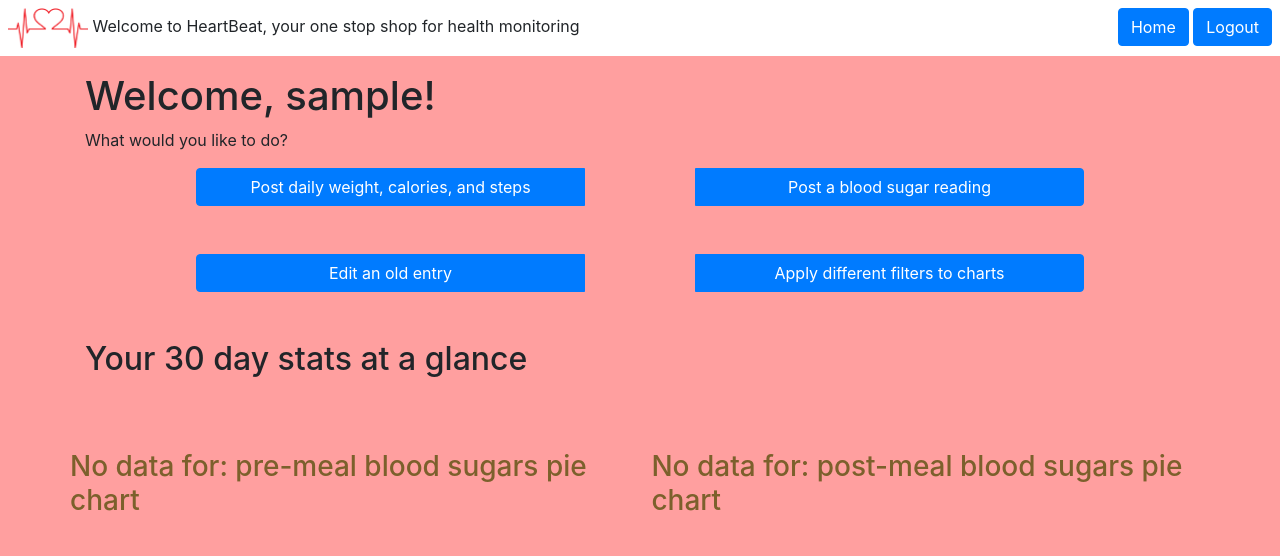
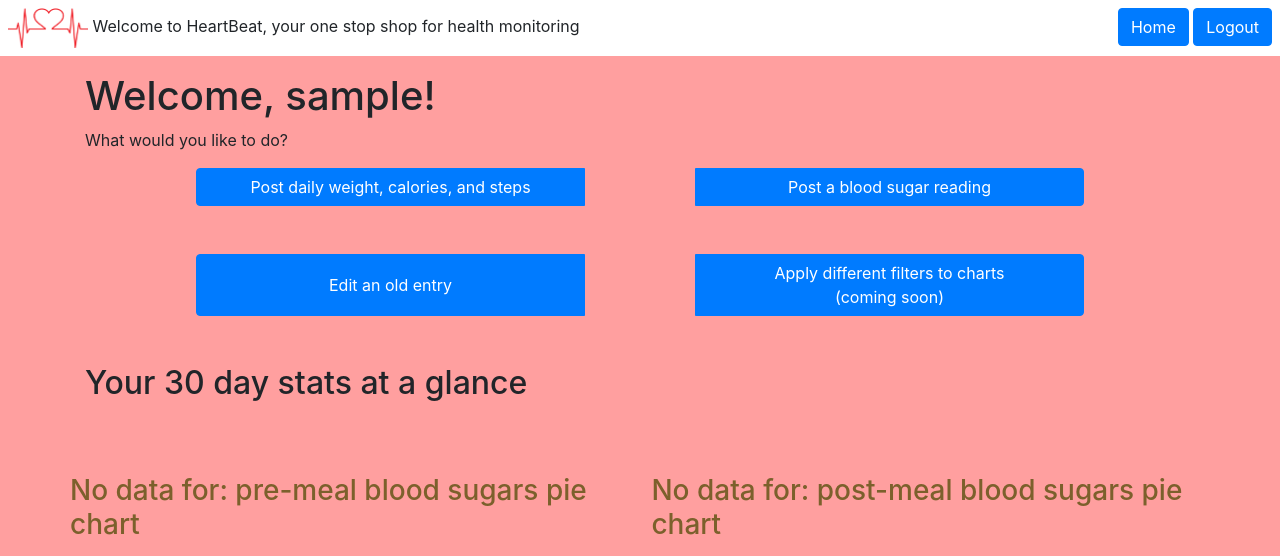
Before and after one commit to dleonard203/HeartBeat, a Flask app: page /welcome in a window 1280 px wide. Shown: the top 556 px of the page. Run offline with Flask 2, Linux system fonts and the light colour scheme; the visitor is signed in with stand-in values (Sample User, id 1); data that the repository does not hold is empty; parts of the project's set-up code (start-up, migrations or seed data) failed here and were passed over; some libraries are stand-ins or nearby versions.

Commit message:
Update button for TBR feature

```diff
--- a/templates/welcome.jinja2
+++ b/templates/welcome.jinja2
@@ -17,7 +17,7 @@
         </div>
         <div class="d-flex justify-content-center btn-group" id="edit-btn">
             <button class="btn btn-primary" name="submit_button" value="edit_data">Edit an old entry</button>
-            <button class="btn btn-primary" name="submit_button" value="more_data">Apply different filters to charts</button>
+            <button class="btn btn-primary" name="submit_button" value="more_data">Apply different filters to charts <br> (coming soon)</button>
         </div>
 
     </form>
```
